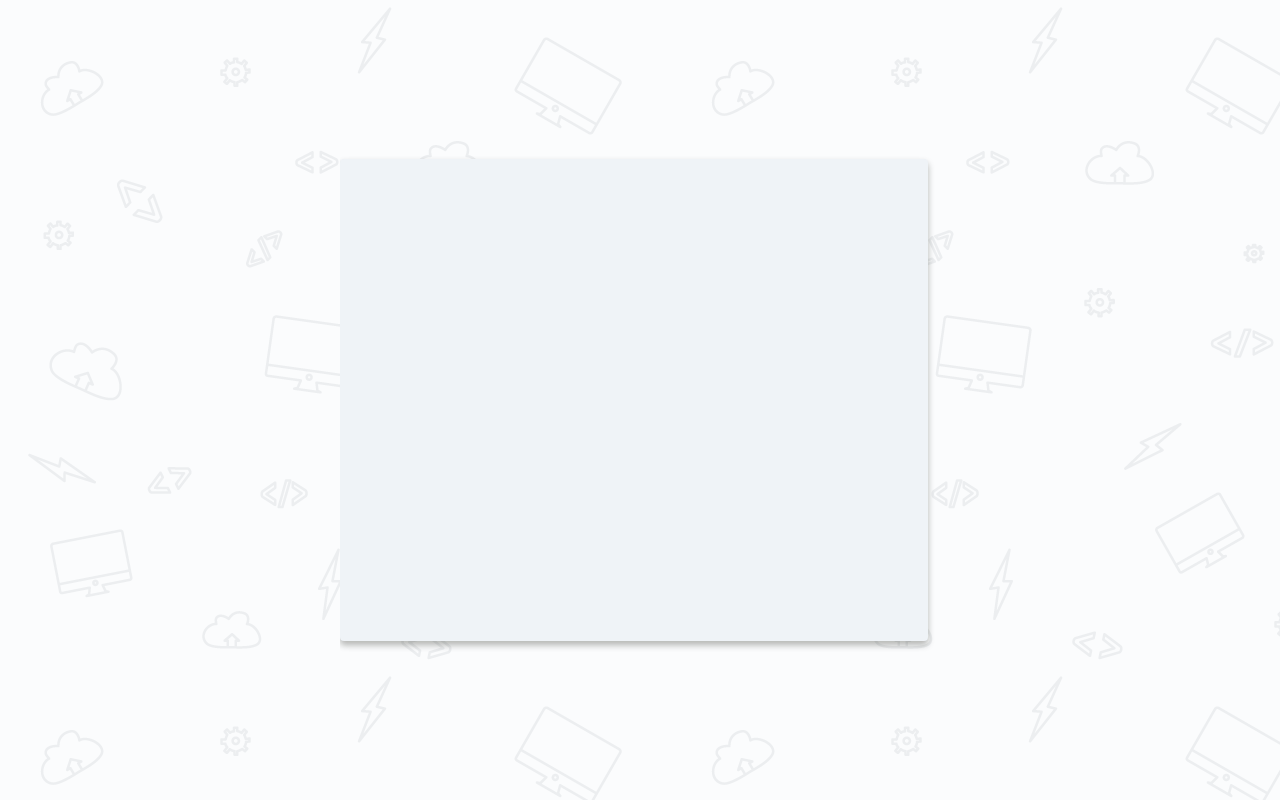
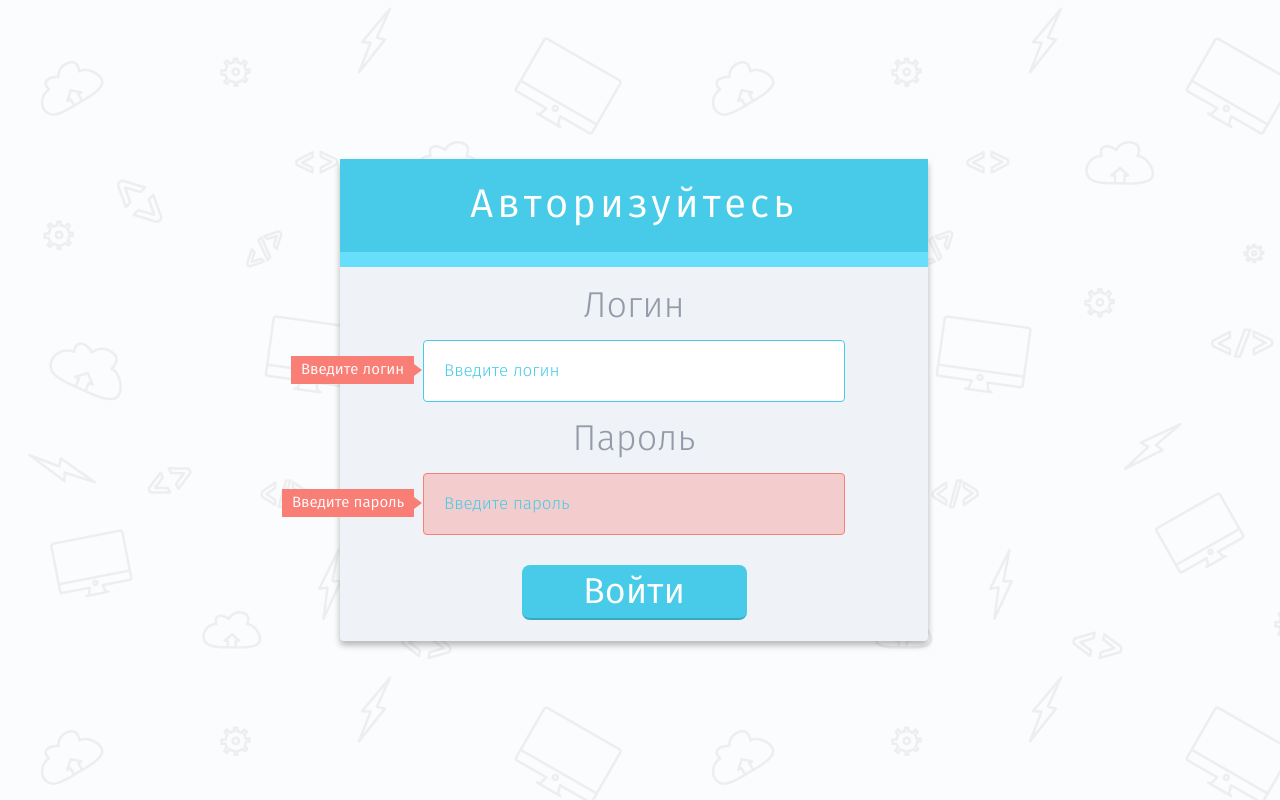
Before and after one commit to Farrock/dz4, a website: page app/auth.html in a window 1280 px wide. Drawn offline with nearby package versions, Linux system fonts and the light colour scheme; files that its build step writes are made by us from their sources.

Commit message:
auth.html complete

```diff
--- a/app/auth.html
+++ b/app/auth.html
@@ -32,26 +32,29 @@
 
 
 		<div class="auth-page">
-			<!--<div class="auth-page-header">Авторизуйтесь</div>-->
-			<!--<div class="auth-page-fields">-->
-				<!--<div class="field">-->
-					<!--<div class="field-title">Логин</div>-->
-					<!--<div class="field-input">-->
-						<!--<input class="inp-field" type="text" name="login"/>-->
-						<!--&lt;!&ndash;<span class="error-msg">Введите логин</span>&ndash;&gt;-->
-					<!--</div>-->
-				<!--</div>-->
-				<!--<div class="field">-->
-					<!--<div class="field-title">Пароль</div>-->
-					<!--<div class="field-input">-->
-						<!--<input class="inp-field" type="password" name="password"/>-->
-						<!--&lt;!&ndash;<span class="error-msg">Введите пароль</span>&ndash;&gt;-->
-					<!--</div>-->
-				<!--</div>-->
-			<!--</div>-->
+			<div class="auth-page-header">Авторизуйтесь</div>
+			<div class="auth-page-fields">
+				<div class="field">
+					<div class="field-title">Логин</div>
+					<div class="field-input-wp">
+						<input class="inp-field dinp-field-error" placeholder="Введите логин" type="text" name="login"/>
+						<span class="error-msg error-login">Введите логин</span>
+					</div>
+				</div>
+				<div class="field">
+					<div class="field-title">Пароль</div>
+					<div class="field-input-wp">
+						<input class="inp-field inp-field-error" placeholder="Введите пароль" type="password" name="password"/>
+						<span class="error-msg error-pass">Введите пароль</span>
+					</div>
+				</div>
+
+				<div class="field">
+					<input class="btn btn-submit" type="submit" value="Войти"/>
+				</div>
+
+			</div>
 		</div>
-
-
 	</div>
 
 </div>
--- a/app/sass/auth.scss
+++ b/app/sass/auth.scss
@@ -1,9 +1,15 @@
-.wrapper.auth-wp{display: table; margin: auto;   width: 600px;  }
+.wrapper.auth-wp {
+  display: table;
+  margin: auto;
+  width: 600px;
+  overflow: auto;
+}
+
 .auth-page-wp {
   display: table-cell;
   position: relative;
-  vertical-align:middle;
-  text-align:center;
+  vertical-align: middle;
+  text-align: center;
 
 }
 
@@ -14,16 +20,74 @@
   width: 588px;
   height: 482px;
 
+  .auth-page-header {
+    background-color: rgb(72, 203, 232);
+    height: 92px;
+    font: 40px 'fira_sansbook';
+    letter-spacing: 3pt;
+    text-align: center;
+    color: white;
+    padding-top: 16px;
+    position: relative;
+    margin-bottom: 12px;
+    &:after {
+      content: ' ';
+      display: block;
+      background-color: rgb(103, 223, 250);
+      z-index: 10;
+      width: 100%;
+      height: 15px;
+      position: absolute;
+      bottom: 0;
+    }
 
-  .auth-page-header {
   }
   .auth-page-fields {
     .field {
+      margin-bottom: 10px;
       .field-title {
+        font: 36px 'fira_sanslight';
+        color: #959aa8;
+        margin-bottom: 5px;
       }
-      .field-input {
+      .field-input-wp {
+        position: relative;;
+        display: inline-block;
+        margin: auto;
+        .inp-field {
+          width: 380px;
+        }
+
+        .error-msg {
+          position: absolute;
+          left: 0px;
+          top: 16px;
+          font: 15px 'fira_sansbook';
+          color: white;
+          background-color: rgb(249, 126, 118);
+          padding: 2px 10px;
+          &:after {
+            content: ' ';
+            display: block;
+            position: absolute;
+            right: -8px;
+            top: 8px;
+            z-index: 100;
+            width: 0;
+            height: 0;
+            border-style: solid;
+            border-width: 6.5px 0 6.5px 8px;
+            border-color: transparent transparent transparent #f97f76;
+          }
+
+          &.error-login{left: -132px;}
+          &.error-pass{left: -141px;}
+        }
+
       }
-      .inp-field {
+      .btn-submit {
+        margin-top: 20px;
+        width: 225px;
       }
     }
   }
--- a/app/sass/main.scss
+++ b/app/sass/main.scss
@@ -139,7 +139,7 @@ body {
     padding: 18px 0 20px 28px;
     margin: 0 -10px;
   }
-  a:hover{
+  a:hover {
     /*font: 21px 'fira_sansbook';*/
     color: #3ba8c0;
   }
@@ -224,14 +224,16 @@ body {
   width: 650px;
 }
 
-
 .content-block {
   border-radius: 4px;
   background-color: $header_footer_bg_color;
   padding-bottom: 20px;
   margin-bottom: 24px;
 }
-.content-block:last-child {margin-bottom:40px}
+
+.content-block:last-child {
+  margin-bottom: 40px
+}
 
 .content-block-header {
   font: 27px 'fira_sansbook';
@@ -244,6 +246,46 @@ body {
 }
 
 .content-block-header-text {
-  font: 17px 'fira_sansmedium' ;
+  font: 17px 'fira_sansmedium';
   color: #5a636b;
 }
+
+.inp-field {
+  border: 1px solid rgb(72, 203, 232);
+  border-radius: 4px;
+  height: 60px;
+  color: #48cbe8;
+  font: 17px 'fira_sanslight';
+  padding: 0 20px;
+
+  &.inp-field-error{
+    border-color: rgb(249, 126, 118);
+    background-color: rgba(249, 126, 118, 0.329);
+  }
+
+}
+
+.btn {
+  display: inline-block;
+  padding: 0px 20px;
+  height: 55px;
+  font: 36px 'fira_sansbook';
+  color: white;
+  border: none;
+  border-radius: 8px;
+  background-color: rgb(72, 203, 232);
+  position: relative;
+  border-bottom: 2px solid rgb(59, 168, 192);
+  &:active{
+    outline: none;
+    border-bottom: none;
+    border-top: 2px solid rgb(59, 168, 192);
+
+  }
+  &:focus{
+    outline: none;
+  }
+}
+
+
+input::placeholder{color: #48cbe8;}
```
Also changed, not shown: app/css/auth.css, app/css/main.css.
